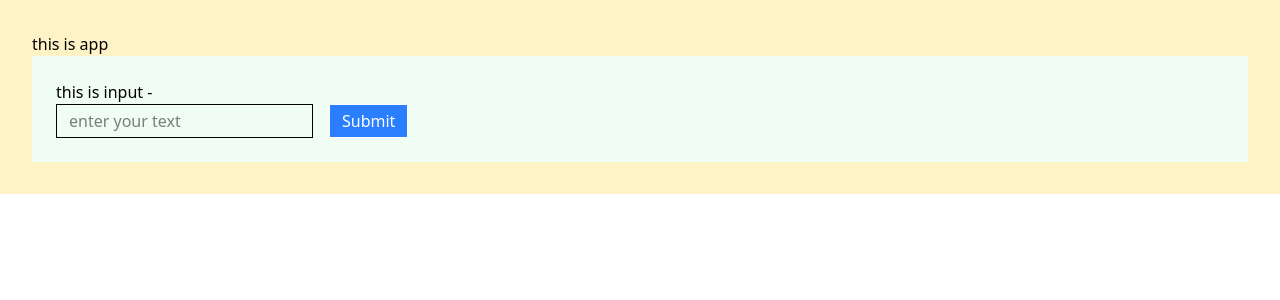
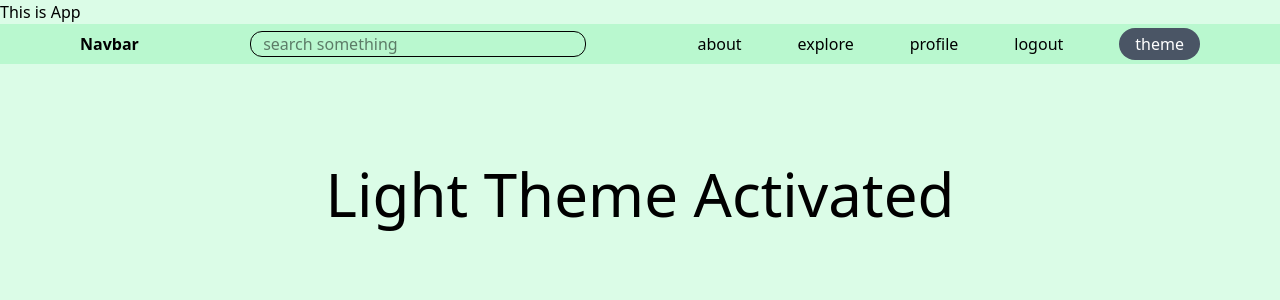
Before and after one commit to swaru1/react-class, a React (Vite) app: page / in a window 1280 px wide. Shown: the top 300 px of the page. Built offline with nearby package versions, Linux system fonts and the light colour scheme.

Commit message:
theme toggle task

```diff
--- a/src/App.jsx
+++ b/src/App.jsx
@@ -1,19 +1,18 @@
-import React, { useContext } from 'react'
-import Input from './components/Input'
-import { InputContext } from './Context/InputContext'
+import React, { useContext } from "react";
+import Navbar from "./components/Navbar";
+import { ThemeContext } from "./Context/ThemeContext";
 
 const App = () => {
 
-  const {inpText} = useContext(InputContext)
+  const {dark} = useContext(ThemeContext)
 
   return (
-    <div className='bg-amber-100 p-8'>
-      this is app
-      <div className='bg-green-50 p-6'> this is input - {inpText}
-        <Input/>
-      </div>
+    <div className={`${dark? "bg-gray-300 text-white" : "bg-green-100"} h-screen`}>
+      This is App
+      <Navbar />
+      {dark? <h1 className="text-center text-6xl mt-[100px]">Dark Theme Activated</h1> : <h1 className="text-center text-6xl mt-[100px]">Light Theme Activated</h1>}
     </div>
-  )
-}
+  );
+};
 
-export default App
+export default App;
--- a/src/Context/InputContext.js
+++ /dev/null
@@ -1,3 +0,0 @@
-import { createContext } from "react";
-
-export const InputContext = createContext()
--- a/src/Context/InputContextProvider.jsx
+++ /dev/null
@@ -1,13 +0,0 @@
-import React, { useState } from 'react'
-import { InputContext } from './InputContext'
-
-export const InputContextProvider = ({children}) => {
-
-    const [inpText, setInpText] = useState(null)
-
-  return (
-    <InputContext.Provider value={{inpText, setInpText}}>
-        {children}
-    </InputContext.Provider>
-  )
-}
--- /dev/null
+++ b/src/Context/ThemeContext.js
@@ -0,0 +1,3 @@
+import { createContext } from "react";
+
+export const ThemeContext = createContext();
--- /dev/null
+++ b/src/Context/ThemeContextProvider.jsx
@@ -0,0 +1,15 @@
+import React, { useState } from 'react'
+import { ThemeContext } from './ThemeContext'
+
+const ThemeContextProvider = ({children}) => {
+
+    const [dark, setDark] = useState(false)
+
+  return (
+    <ThemeContext.Provider value={{dark, setDark}}>
+        {children}
+    </ThemeContext.Provider>
+  )
+}
+
+export default ThemeContextProvider
--- a/src/components/Input.jsx
+++ /dev/null
@@ -1,33 +0,0 @@
-import React, { useContext, useState } from "react";
-import { InputContext } from "../Context/InputContext";
-
-const Input = () => {
-  const { setInpText } = useContext(InputContext);
-
-  const [text, setText] = useState("");
-
-  const handleSubmit = (e) => {
-    e.preventDefault();
-    setInpText(text);
-  };
-
-  return (
-    <div>
-      <form onSubmit={handleSubmit} action="">
-        <input
-          onChange={(e) => {
-            setText(e.target.value);
-          }}
-          value={text}
-          type="text"
-          className="border py-1 px-3"
-          placeholder="enter your text"
-        />
-
-        <input className=" border ml-4 bg-blue-500 py-1 px-3 text-white" type="submit" value="Submit" />
-      </form>
-    </div>
-  );
-};
-
-export default Input;
--- /dev/null
+++ b/src/components/Navbar.jsx
@@ -0,0 +1,26 @@
+import React, { useContext } from 'react'
+import { ThemeContext } from '../Context/ThemeContext'
+
+const Navbar = () => {
+
+  const {dark, setDark} = useContext(ThemeContext);
+
+  const handleToggle = () => {
+    setDark(!dark)
+  }
+  return (
+    <div className={`flex items-center py-1 ${dark? "bg-gray-400 text-white" : "bg-green-200"} justify-between px-20`}>
+        <h1 className='font-semibold'>Navbar</h1>
+        <input type="text" className='border outline-none px-3 w-[30%] rounded-xl' placeholder='search something' />
+        <div className='flex gap-14 items-center'>
+            <h3>about</h3>
+            <h3>explore</h3>
+            <h3>profile</h3>
+            <h3>logout</h3>
+            <button onClick={handleToggle} className={`cursor-pointer ${dark? "bg-white text-black" : "bg-gray-600 text-white"} p-1 px-4 rounded-2xl`}>theme</button>
+        </div>
+    </div>
+  )
+}
+
+export default Navbar
--- a/src/main.jsx
+++ b/src/main.jsx
@@ -2,10 +2,10 @@ import React from "react";
 import { createRoot } from "react-dom/client";
 import "./index.css";
 import App from "./App.jsx";
-import {InputContextProvider} from "./Context/InputContextProvider.jsx";
+import ThemeContextProvider from "./Context/ThemeContextProvider.jsx";
 
 createRoot(document.getElementById("root")).render(
-  <InputContextProvider>
-    <App/>
-  </InputContextProvider>
+    <ThemeContextProvider>
+        <App/>
+    </ThemeContextProvider>
 );
```
